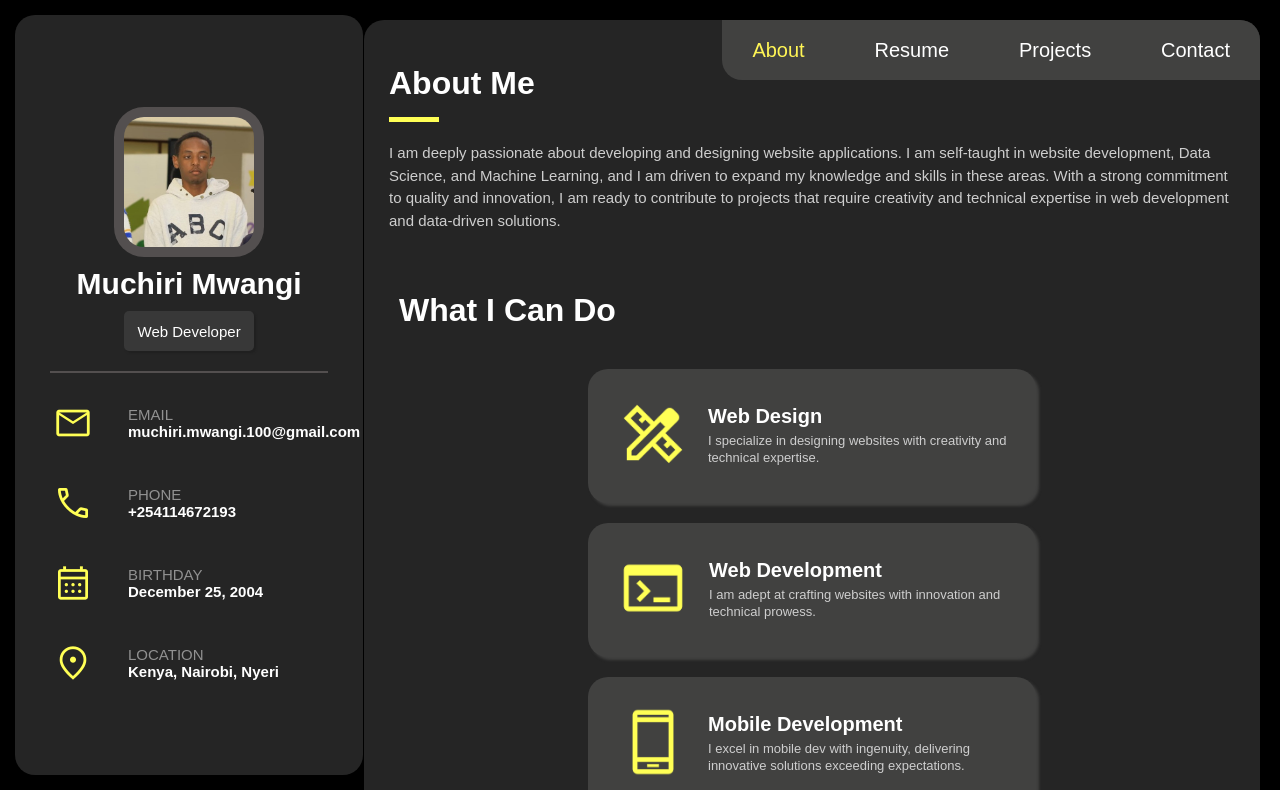
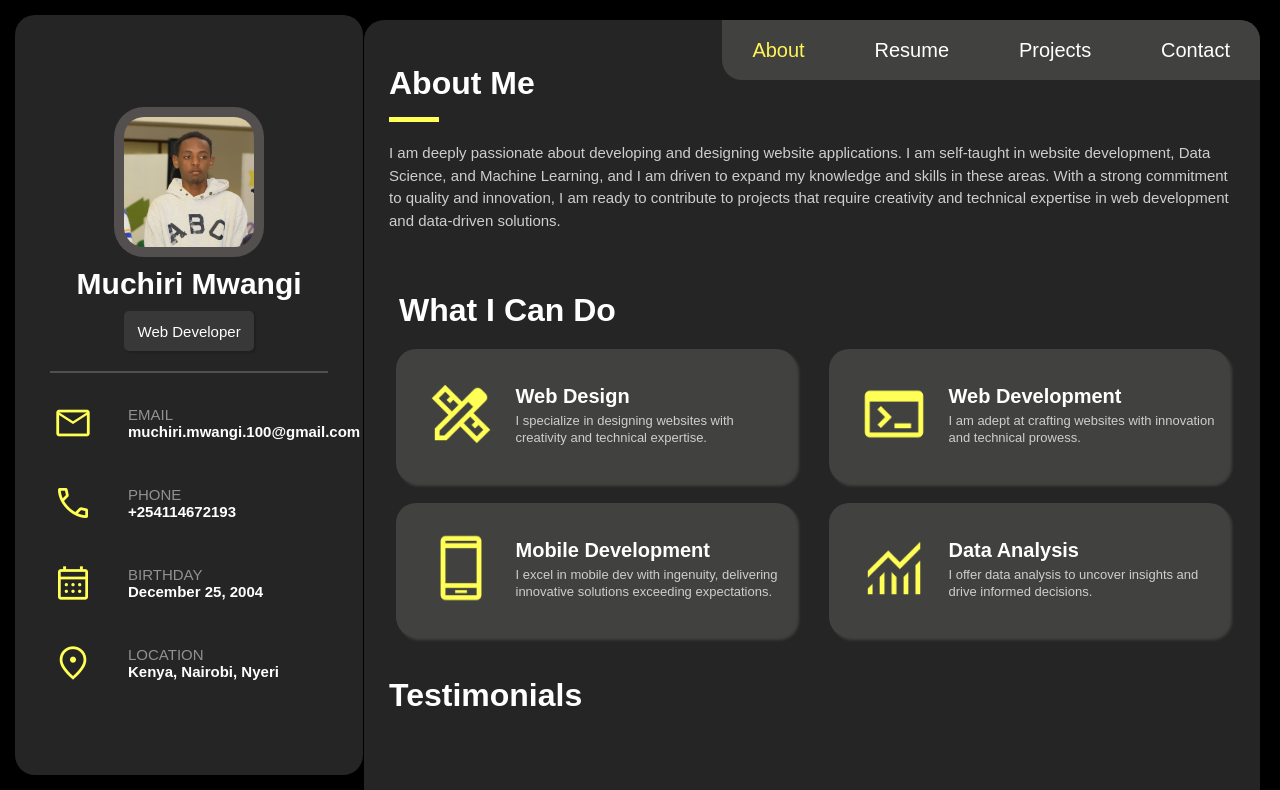
Before and after one commit to Eddy-Web93/my-portfolio-website, a React (Vite) app: page / in a window 1280 px wide. Shown: the top 790 px of the page. Built offline with nearby package versions, Linux system fonts and the light colour scheme; a web font is replaced by a local one.

Commit message:
First commit

```diff
--- a/src/Components/Init/Init.css
+++ b/src/Components/Init/Init.css
@@ -1,5 +1,5 @@
 #init{
-    width: 28em;
+    width: 25em;
     height: fit-content;
     margin: 10px;
     padding: 10px;
--- a/src/Components/Personals/Personals.css
+++ b/src/Components/Personals/Personals.css
@@ -68,7 +68,7 @@
 @media (max-width: 1064px) {
     #personals{
         margin: 10px;
-        min-width: 23em;
+        min-width: 20em;
     }
     .head{
         margin: 5px;
--- a/src/Components/Services/Services.css
+++ b/src/Components/Services/Services.css
@@ -1,5 +1,5 @@
 .services-container{
-    padding: 30px;
+    padding: 10px;
     display: flex;
     justify-content: space-around;
     flex-wrap: wrap;
```
